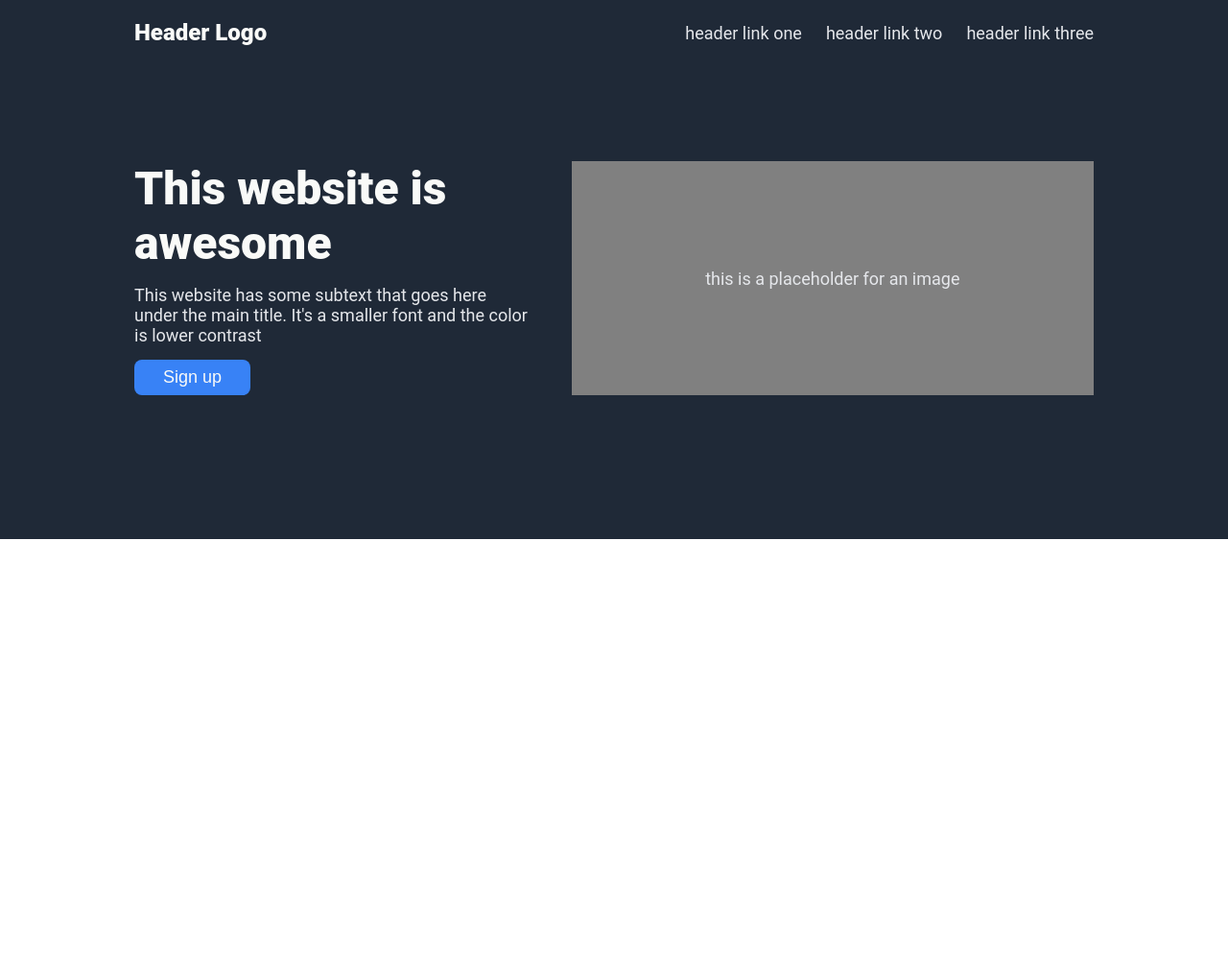
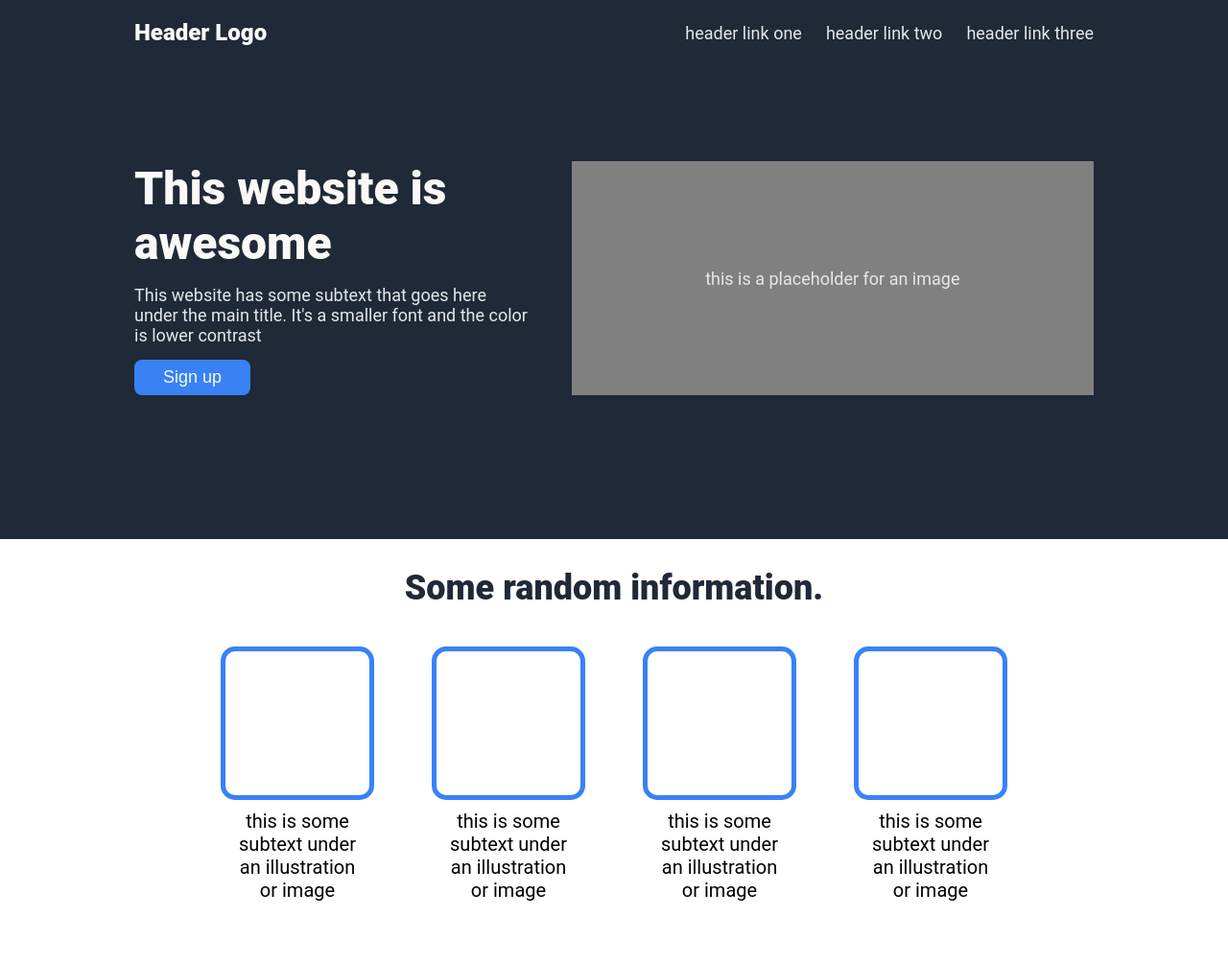
Before and after one commit to peperoni4/landing-page, a plain HTML site: page index.html in a window 1280 px wide. Shown: the whole page at 96% size. Before the commit the page ends 800 px from the top, so only its background shows below. Drawn offline with Linux system fonts and the light colour scheme.

Commit message:
Add markup and styles for information section

```diff
--- a/css/styles.css
+++ b/css/styles.css
@@ -127,3 +127,48 @@ body {
 .btn-white-border {
   border: 2px solid white;
 }
+
+/* ===== INFORMATION ===== */
+
+.information {
+  margin-top: 30px;
+  text-align: center;
+}
+
+.information-header {
+  text-align: center;
+  color: #1f2937;
+  margin-bottom: 40px;
+  font-size: 36px;
+  font-weight: 900;
+}
+
+.cards-container {
+  display: flex;
+  justify-content: center;
+  gap: 40px;
+  margin-bottom: 60px;
+}
+
+.card-img {
+  width: 160px;
+  height: 160px;
+  border: 5px solid #3882f6;
+  border-radius: 15px;
+  margin-bottom: 5px;
+}
+
+.card-text {
+  width: 90%;
+  max-width: 150px;
+  padding: 5px;
+  font-size: 20px;
+}
+
+.card {
+  width: 180px;
+  display: flex;
+  flex-direction: column;
+  justify-content: center;
+  align-items: center;
+}
--- a/index.html
+++ b/index.html
@@ -28,5 +28,34 @@
         <div class="hero-image hero-secondary-text">this is a placeholder for an image</div>
       </div>
     </div>
+    <div class="information container">
+        <h2 class="information-header">Some random information.</h2>
+        <div class="cards-container">
+          <div class="card">
+            <div class="card-img"></div>
+            <p class="card-text">
+              this is some subtext under an illustration or image
+            </p>
+          </div>
+          <div class="card">
+            <div class="card-img"></div>
+            <p class="card-text">
+              this is some subtext under an illustration or image
+            </p>
+          </div>
+          <div class="card">
+            <div class="card-img"></div>
+            <p class="card-text">
+              this is some subtext under an illustration or image
+            </p>
+          </div>
+          <div class="card">
+            <div class="card-img"></div>
+            <p class="card-text">
+              this is some subtext under an illustration or image
+            </p>
+          </div>
+        </div>
+      </div>
   </body>
 </html>
```
